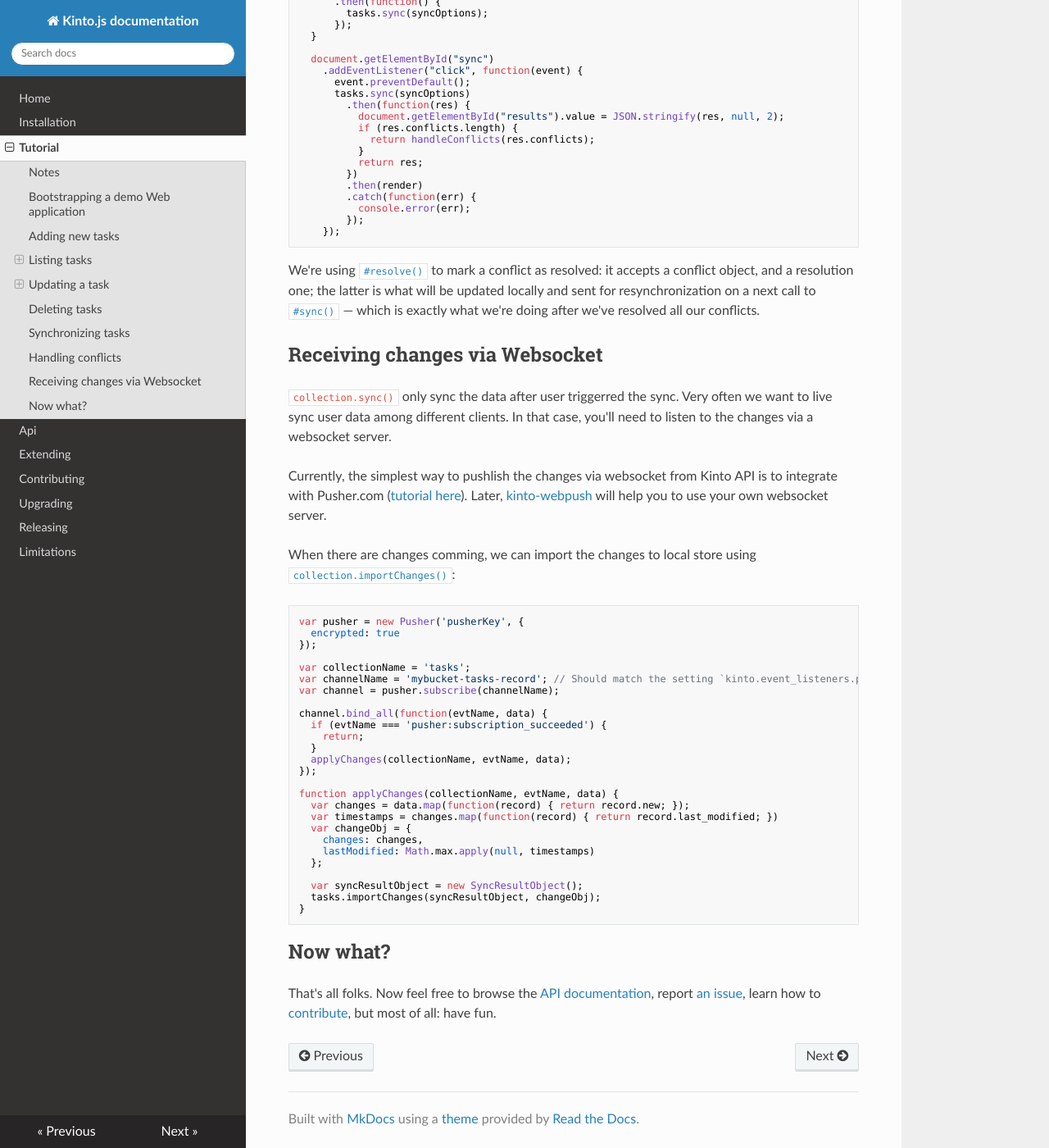
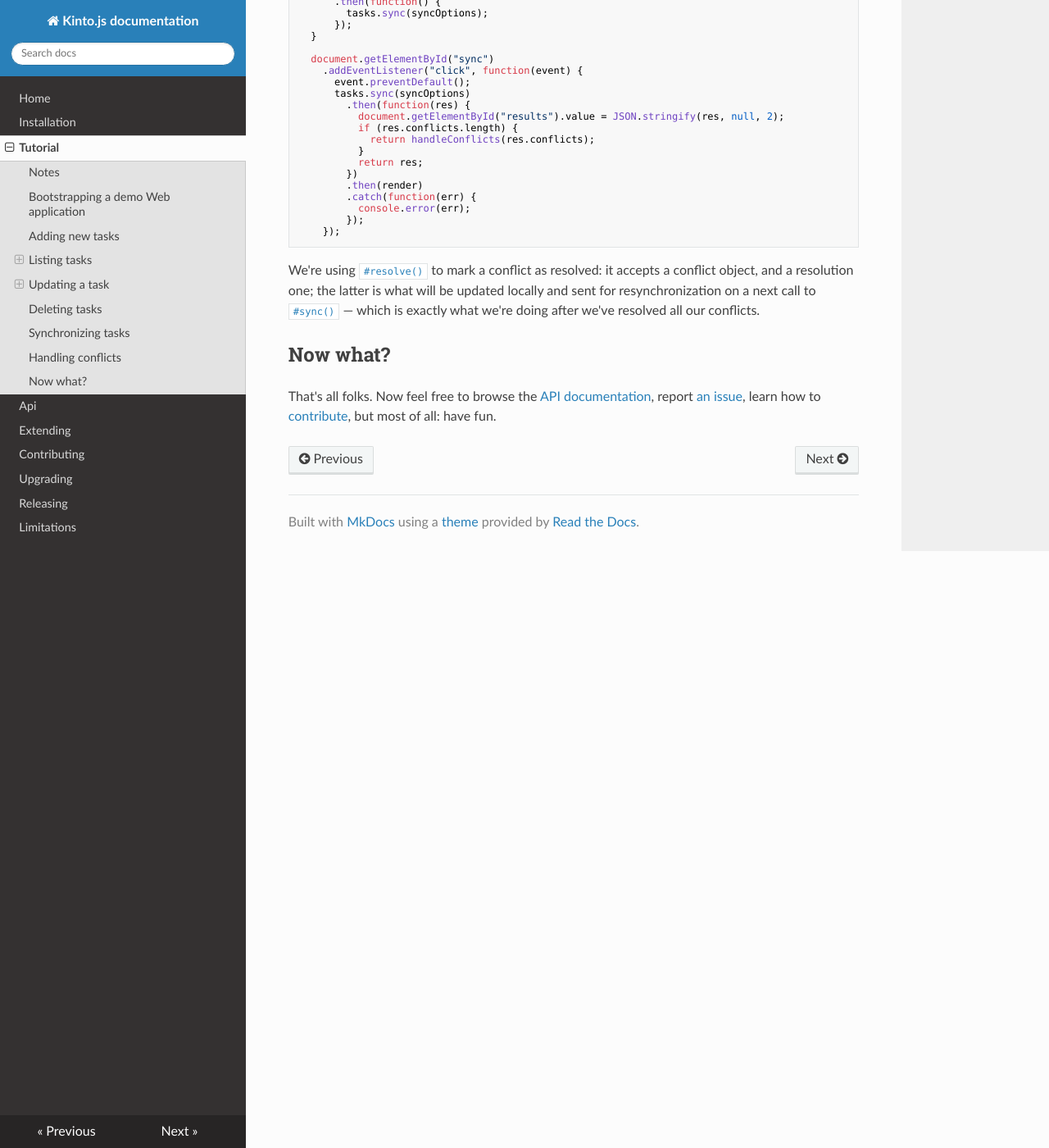
Before and after one commit to Kinto/kinto.js, an MkDocs documentation site: the page built from docs/tutorial.md, in a window 1280 px wide and 1400 px high, scrolled down 10272 px. Shown: the whole window at 82% size. Built offline with MkDocs 1.6.1, drawn with Linux system fonts in a browser that asks for light colours; nearby versions of some CDN libraries; old or Windows-style settings are respelled for this version of MkDocs.

Commit message:
@n1k0 review.

````diff
--- a/docs/tutorial.md
+++ b/docs/tutorial.md
@@ -495,44 +495,6 @@ Your take really. Let's take the former approach:
 
 We're using [`#resolve()`](https://doc.esdoc.org/github.com/Kinto/kinto.js/class/src/collection.js~Collection.html#instance-method-resolve) to mark a conflict as resolved: it accepts a conflict object, and a resolution one; the latter is what will be updated locally and sent for resynchronization on a next call to [`#sync()`](https://doc.esdoc.org/github.com/Kinto/kinto.js/class/src/collection.js~Collection.html#instance-method-sync) — which is exactly what we're doing after we've resolved all our conflicts.
 
-## Receiving changes via Websocket
-
-`collection.sync()` only sync the data after user triggerred the sync. Very often we want to live sync user data among different clients. In that case, you'll need to listen to the changes via a websocket server.
-
-Currently, the simplest way to pushlish the changes via websocket from Kinto API is to integrate with Pusher.com ([tutorial here](https://kinto.readthedocs.io/en/stable/tutorials/notifications-websockets.html)).
-Later, [kinto-webpush](https://github.com/Kinto/kinto-webpush/) will help you to use your own websocket server.
-
-When there are changes comming, we can import the changes to local store using [`collection.importChanges()`](https://doc.esdoc.org/github.com/Kinto/kinto.js/class/src/collection.js~Collection.html#instance-method-importChanges):
-
-```javascript
-var pusher = new Pusher('pusherKey', {
-  encrypted: true
-});
-
-var collectionName = 'tasks';
-var channelName = 'mybucket-tasks-record'; // Should match the setting `kinto.event_listeners.pusher.channel`
-var channel = pusher.subscribe(channelName);
-
-channel.bind_all(function(evtName, data) {
-  if (evtName === 'pusher:subscription_succeeded') {
-    return;
-  }
-  applyChanges(collectionName, evtName, data);
-});
-
-function applyChanges(collectionName, evtName, data) {
-  var changes = data.map(function(record) { return record.new; });
-  var timestamps = changes.map(function(record) { return record.last_modified; })
-  var changeObj = {
-    changes: changes,
-    lastModified: Math.max.apply(null, timestamps)
-  };
-
-  var syncResultObject = new SyncResultObject();
-  tasks.importChanges(syncResultObject, changeObj);
-}
-```
-
 ## Now what?
 
 That's all folks. Now feel free to browse the [API documentation](api.md), report [an issue](https://github.com/Kinto/kinto.js/issues/new), learn how to [contribute](contributing.md), but most of all: have fun.
````
Also changed, not shown: docs/advanced.md (added, +43 -0 lines), docs/index.md (+2 -0 lines).
